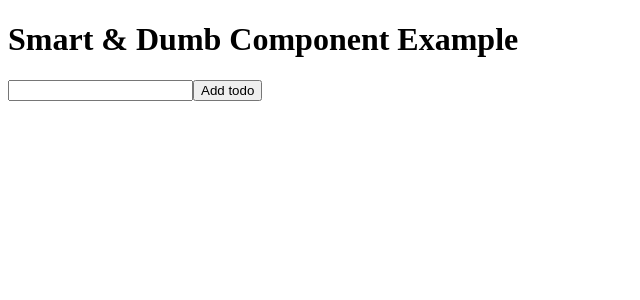
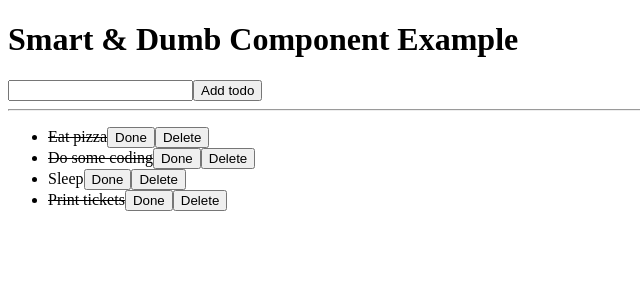
Before and after one commit to CodeByKwakes/smart-dumb-angular2, an Angular app: page / in a window 1280 px wide. Shown: the top 300 px of the page, without its empty margins (0-640 px from the left). Built offline with nearby package versions, Linux system fonts and the light colour scheme.

Commit message:
two more dumb components added - todo list and todo

```diff
--- a/src/app/app.module.ts
+++ b/src/app/app.module.ts
@@ -8,12 +8,16 @@ import { AppComponent } from './app.component';
 import { TodoService } from './todo.service';
 import { TodosComponent } from './todos/todos.component';
 import { TodoFormComponent } from './todo-form/todo-form.component';
+import { TodoListComponent } from './todo-list/todo-list.component';
+import { TodoComponent } from './todo/todo.component';
 
 @NgModule({
   declarations: [
     AppComponent,
     TodosComponent,
-    TodoFormComponent
+    TodoFormComponent,
+    TodoListComponent,
+    TodoComponent
   ],
   imports: [
     BrowserModule,
--- /dev/null
+++ b/src/app/todo-list/todo-list.component.html
@@ -0,0 +1,9 @@
+<ul>
+    <li *ngFor="let todo of todos">
+      <todo
+        [item]="todo"
+        (onChange)="onComplete.emit($event)"
+        (onRemove)="onDelete.emit($event)">
+      </todo>
+    </li>
+  </ul>
--- /dev/null
+++ b/src/app/todo/todo.component.css
@@ -0,0 +1,3 @@
+.complete {
+  text-decoration: line-through;
+   }
--- /dev/null
+++ b/src/app/todo/todo.component.html
@@ -0,0 +1,5 @@
+<div>
+  <span [ngClass]="{ complete: item.complete }">{{ item.label }}</span>
+  <button type="button" (click)="onChange.emit({ todo: item });">Done</button>
+  <button type="button" (click)="onRemove.emit({ todo: item });">Delete</button>
+</div>
--- a/src/app/todos/todos.component.html
+++ b/src/app/todos/todos.component.html
@@ -1,3 +1,9 @@
 <div>
   <todo-form (onAdd)="addTodo($event)"></todo-form>
+  <hr>
+  <todo-list
+    [todos]="todos"
+    (onComplete)="completeTodo($event)"
+    (onDelete)="removeTodo($event)">
+  </todo-list>
 </div>
```
Also changed, not shown: src/app/todo-list/todo-list.component.ts (added, +12 -0 lines), src/app/todo/todo.component.ts (added, +12 -0 lines), src/app/todo-list/todo-list.component.css (added), 2 other files (tests, documents, lock files or other folders).
